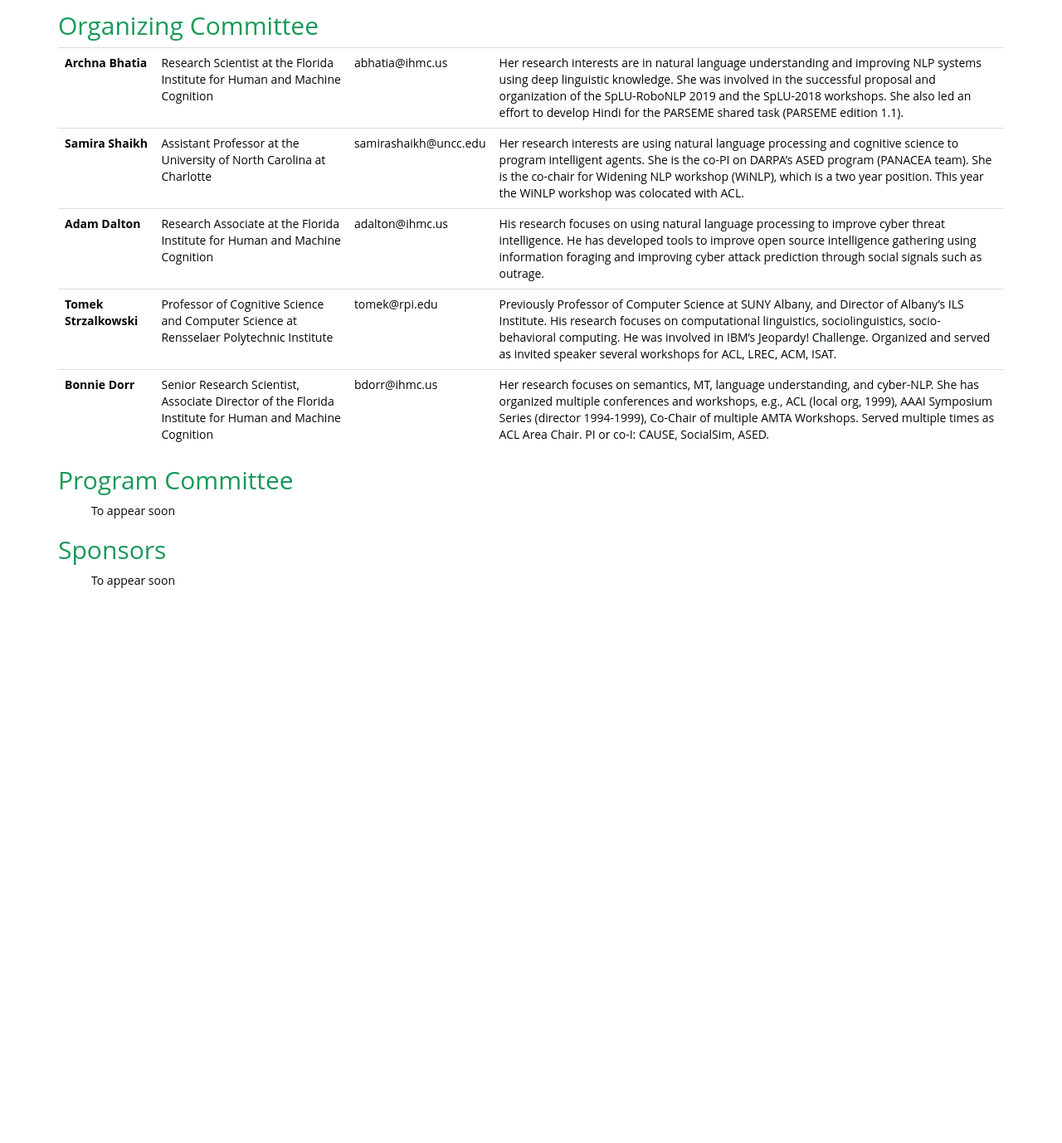
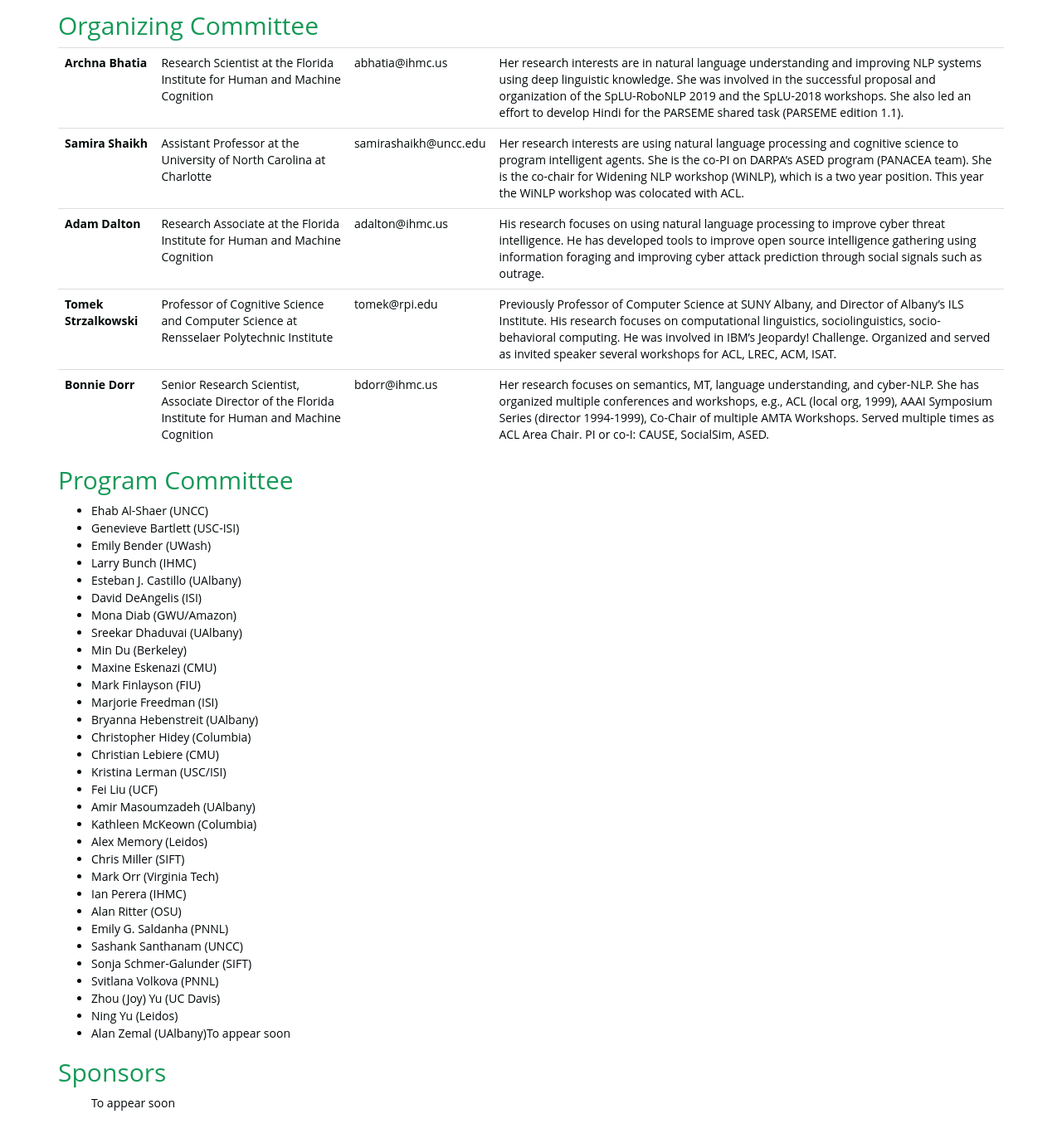
Before and after one commit to social-threats/social-threats.github.io, a Jekyll site: the page built from index.html, in a window 1280 px wide and 1400 px high, scrolled down 1673 px. Shown: the top 1378 px of the window at 83% size. Built offline with Jekyll 4.4.1, drawn with Linux system fonts in a browser that asks for light colours; nearby versions of some CDN libraries; before the commit the page ends 2443 px from its top, so only the background shows below that; some of the changed lines change nothing that is shown.

Commit message:
Updated pgm committee thru 9/17 (pls add others)

```diff
--- a/_includes/_STOC_2020/program_committee.html
+++ b/_includes/_STOC_2020/program_committee.html
@@ -3,15 +3,8 @@
 
 <h2>Program Committee</h2>
 
-<ul> To appear soon
-</ul>
-
-<!--
-<div>
-    <table cellspacing="0" cellpadding="0" float="left">
-        <tr>
-            <td>
-                <li>Ehab Al-Shaer (UNCC)
+<ul>
+        <li> Ehab Al-Shaer (UNCC)
         <li>Genevieve Bartlett (USC-ISI)
         <li>Emily Bender (UWash)
         <li>Larry Bunch (IHMC)
@@ -41,7 +34,15 @@
         <li>Svitlana Volkova (PNNL)
         <li>Zhou (Joy) Yu (UC Davis)
         <li>Ning Yu (Leidos)
-                <li>Alan Zemal (UAlbany)
+        <li>Alan Zemal (UAlbany)To appear soon
+</ul>
+
+<!--
+<div>
+    <table cellspacing="0" cellpadding="0" float="left">
+        <tr>
+            <td>
+                <li>
             </td>
         </tr>
     </table>
```
Lines whose indentation alone changed are shown as unchanged.
